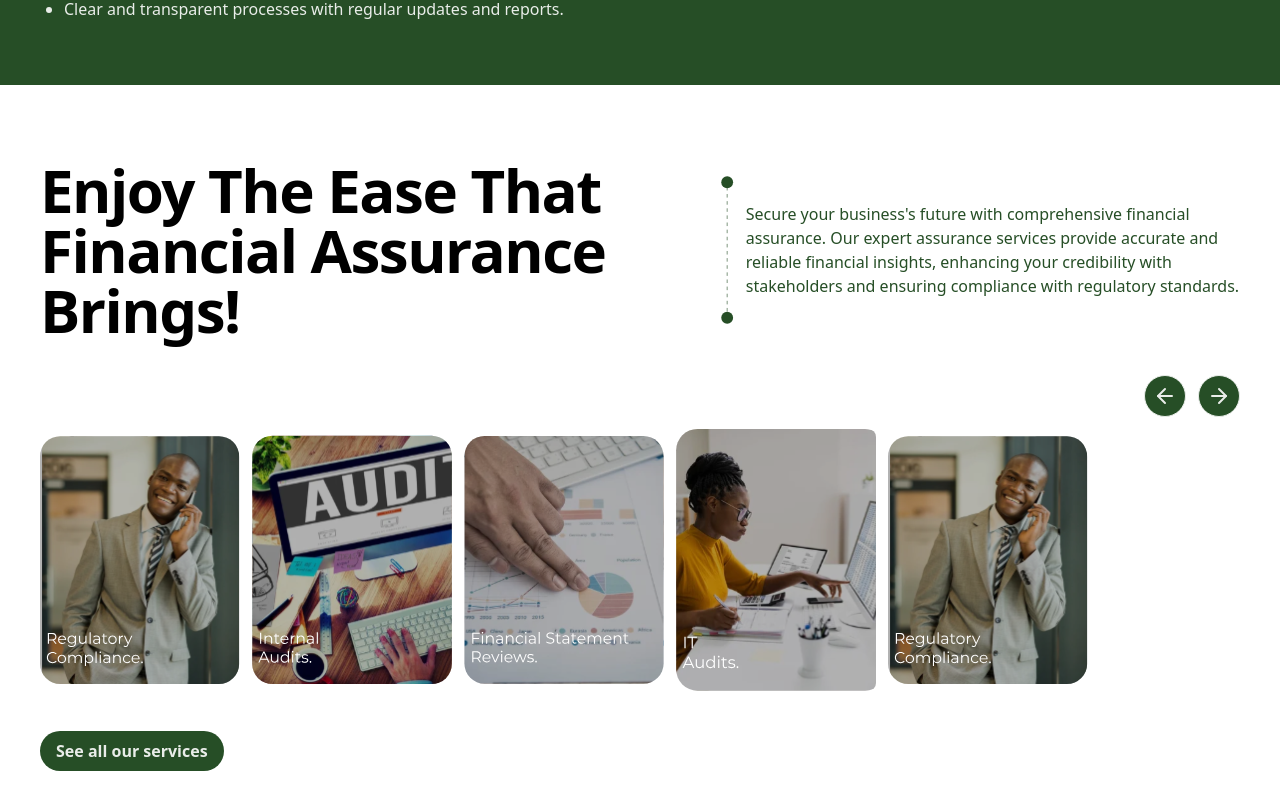
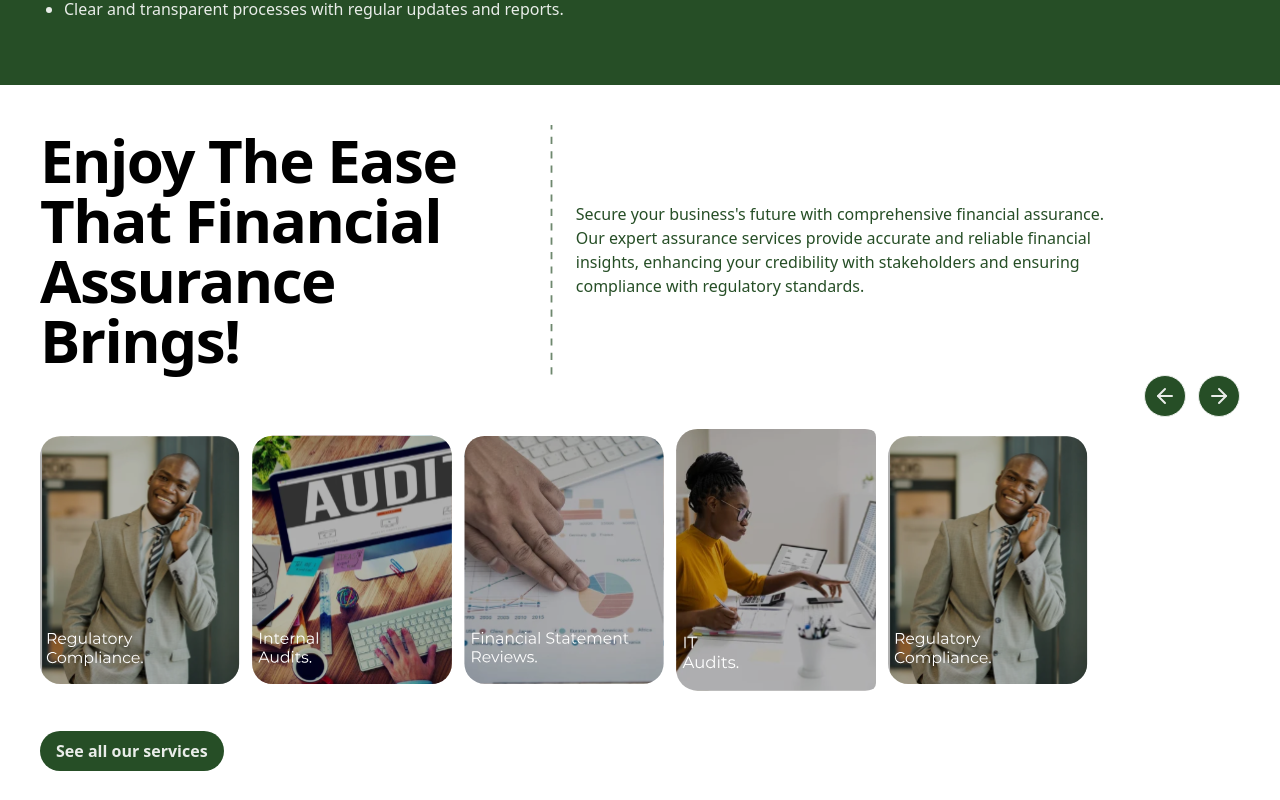
Before and after one commit to raji2004/vog-tech, a Next.js app: page / in a window 1280 px wide. Shown: the part 1480-2280 px from the top of the page. Built offline with nearby package versions, Linux system fonts and the light colour scheme.

Commit message:
chore: Update package.json to include react-intersection-observer dependency and CoreTeam component for dynamic rendering of team members

```diff
--- a/package.json
+++ b/package.json
@@ -22,6 +22,7 @@
     "react": "^18.3.1",
     "react-countup": "^6.5.3",
     "react-dom": "^18",
+    "react-intersection-observer": "^9.13.0",
     "tailwind-merge": "^2.4.0",
     "tailwindcss-animate": "^1.0.7"
   },
--- a/src/app/(landing Home)/_components/coreteam.tsx
+++ b/src/app/(landing Home)/_components/coreteam.tsx
@@ -1,11 +1,18 @@
 "use client";
+import { motion } from "framer-motion";
 import { P, H4, H1 } from "@/components/typography";
 import Image from "next/image";
-
+import { teamMembers } from "./data";
 
 const Team = ({ img, title, pos }: { img: string; title: string; pos: string }) => {
   return (
-    <div className="flex flex-col items-center text-center">
+    <motion.div
+      initial={{ opacity: 0, translateY: 50 }}
+      whileInView={{ opacity: 1, translateY: 0 }}
+      viewport={{ once: true }}
+      transition={{ duration: 0.6 }}
+      className="flex flex-col items-center text-center"
+    >
       <Image
         src={img}
         alt={title}
@@ -17,51 +24,28 @@ const Team = ({ img, title, pos }: { img: string; title: string; pos: string })
         {title}
       </H4>
       <P color="text-popover">{pos}</P>
-    </div>
+    </motion.div>
   );
 };
 
 export const CoreTeam = () => {
-  const teamMembers = [
-    {
-      img: "/img/home/coreteam.svg",
-      title: "UDO, OKEY OKORO CPA, MNIM, M.Sc.(UK), PHD (USA), CNA, ACTI.",
-      pos: "CEO",
-    },
-    {
-      img: "/img/home/coreteam.svg",
-      title: "UDO, OKEY OKORO CPA, MNIM, M.Sc.(UK), PHD (USA), CNA, ACTI.",
-      pos: "CEO",
-    },
-    {
-      img: "/img/home/coreteam.svg",
-      title: "UDO, OKEY OKORO CPA, MNIM, M.Sc.(UK), PHD (USA), CNA, ACTI.",
-      pos: "CEO",
-    },
-    {
-      img: "/img/home/coreteam.svg",
-      title: "UDO, OKEY OKORO CPA, MNIM, M.Sc.(UK), PHD (USA), CNA, ACTI.",
-      pos: "CEO",
-    },
-    {
-      img: "/img/home/coreteam.svg",
-      title: "UDO, OKEY OKORO CPA, MNIM, M.Sc.(UK), PHD (USA), CNA, ACTI.",
-      pos: "CEO",
-    },
-
-    // Add more team members as needed...
-  ];
-
 
 
   return (
     <div className="bg-white space-y-5 p-section-padding-sm md:p-section-padding">
-      <H1 color="text-primary" className="text-center">
-        Our Core Team
-      </H1>
+      <motion.div
+        initial={{ opacity: 0, translateY: 50 }}
+        whileInView={{ opacity: 1, translateY: 0 }}
+        viewport={{ once: true }}
+        transition={{ duration: 0.6 }}
+      >
+        <H1 color="text-primary" className="text-center">
+          Our Core Team
+        </H1>
+      </motion.div>
       <div className="flex flex-col md:flex-row md:flex-nowrap items-center justify-center md:gap-5 md:overflow-x-auto no-scrollbar">
         {teamMembers.map((member, index) => (
-          <div key={index} className="flex-shrink-0 w-40"> {/* Set a fixed width */}
+          <div key={index} className="flex-shrink-0 w-40">
             <Team
               img={member.img}
               title={member.title}
@@ -70,10 +54,6 @@ export const CoreTeam = () => {
           </div>
         ))}
       </div>
-
-
     </div>
   );
 };
-
-// Assume ReviewCardMotion is already defined and exported as motion(ReviewCard)
--- a/src/app/(landing Home)/_components/data.ts
+++ b/src/app/(landing Home)/_components/data.ts
@@ -199,3 +199,31 @@ export const reviews = [
         reviewertitle: "CTO",
     },
 ];
+
+export const teamMembers = [
+    {
+    img: "/img/home/coreteam.svg",
+    title: "UDO, OKEY OKORO CPA, MNIM, M.Sc.(UK), PHD (USA), CNA, ACTI.",
+    pos: "CEO",
+    },
+    {
+    img: "/img/home/coreteam.svg",
+    title: "UDO, OKEY OKORO CPA, MNIM, M.Sc.(UK), PHD (USA), CNA, ACTI.",
+    pos: "CEO",
+    },
+    {
+    img: "/img/home/coreteam.svg",
+    title: "UDO, OKEY OKORO CPA, MNIM, M.Sc.(UK), PHD (USA), CNA, ACTI.",
+    pos: "CEO",
+    },
+    {
+    img: "/img/home/coreteam.svg",
+    title: "UDO, OKEY OKORO CPA, MNIM, M.Sc.(UK), PHD (USA), CNA, ACTI.",
+    pos: "CEO",
+    },
+    {
+    img: "/img/home/coreteam.svg",
+    title: "UDO, OKEY OKORO CPA, MNIM, M.Sc.(UK), PHD (USA), CNA, ACTI.",
+    pos: "CEO",
+    },
+]
--- a/src/app/(landing Home)/_components/hero.tsx
+++ b/src/app/(landing Home)/_components/hero.tsx
@@ -1,21 +1,57 @@
+'use client';
+import { motion } from "framer-motion";
 import { H1, H2, P } from "@/components/typography"
 import { Button } from "@/components/button"
 import Image from "next/image"
+
 export const Hero = () => {
     const imgDimensions: number = 500;
+
+    // Define the animation variants
+    const containerVariants = {
+        hidden: { opacity: 0.2, y: 50 },
+        visible: {
+            opacity: 1,
+            y: 0,
+            transition: {
+                duration: 0.2,
+                staggerChildren: 0.2
+            }
+        }
+    };
+
+    const itemVariants = {
+        hidden: { opacity: 0.5, y: 20 },
+        visible: { opacity: 1, y: 0 }
+    };
+
     return (
-        <div className=" p-section-padding-sm md:p-section-padding flex flex-col items-center md:flex-row">
-            <div className=" flex flex-col items-center gap-2 md:items-start md:gap-4 ">
-                <div className="flex flex-row justify-between">
-                    <div className=" text-center space-y-2 md:flex flex-col-reverse md:text-left md:gap-5">
-                        <H1 >
+        <motion.div
+            className=" p-section-padding-sm md:p-section-padding flex flex-col items-center md:flex-row"
+            variants={containerVariants}
+            initial="hidden"
+            animate="visible"
+        >
+            <motion.div
+                className=" flex flex-col items-center gap-2 md:items-start md:gap-4 "
+                variants={containerVariants}
+            >
+                <motion.div
+                    className="flex flex-row justify-between"
+                    variants={containerVariants}
+                >
+                    <motion.div
+                        className=" text-center space-y-2 md:flex flex-col-reverse md:text-left md:gap-5"
+                        variants={itemVariants}
+                    >
+                        <H1>
                             Expert Tax Auditing and Business Consulting
                             Services in Nigeria.
                         </H1>
-                        <P >
+                        <P>
                             Ensuring Compliance, Maximizing Efficiency, Driving Success
                         </P>
-                    </div>
+                    </motion.div>
                     <Image
                         src={'/img/home/hero2.svg'}
                         alt="hero.svg"
@@ -23,17 +59,19 @@ export const Hero = () => {
                         height={imgDimensions}
                         className="hidden md:block"
                     />
-                </div>
-                <Button className=" rounded-full" >Get Started</Button>
+                </motion.div>
+                <motion.div
+                    variants={itemVariants}
+                >
+                    <Button className=" rounded-full" >Get Started</Button>
+                </motion.div>
                 <Image
                     src={'/img/home/hero.svg'}
                     alt="hero.svg"
                     width={imgDimensions}
                     height={imgDimensions}
                 />
-
-            </div>
-
-        </div>
+            </motion.div>
+        </motion.div>
     )
 }
--- a/src/app/(landing Home)/_components/meettheteam.tsx
+++ b/src/app/(landing Home)/_components/meettheteam.tsx
@@ -1,3 +1,6 @@
+'use client';
+
+import { motion } from "framer-motion";
 import { TeamCard } from "@/components/team";
 import { H1, P, } from "@/components/typography";
 import { teamData } from "./data";
@@ -5,29 +8,76 @@ import Image from "next/image";
 import { Button } from "@/components/button";
 
 export const MeetTheTeam = () => {
+    // Define the animation variants
+    const containerVariants = {
+        hidden: { opacity: 0 },
+        visible: {
+            opacity: 1,
+            transition: {
+                duration: 0.6,
+                staggerChildren: 0.2
+            }
+        }
+    };
+
+    const itemVariantsLeft = {
+        hidden: { opacity: 0, x: -50 },
+        visible: { opacity: 1, x: 0 }
+    };
+
+    const itemVariantsRight = {
+        hidden: { opacity: 0, x: 50 },
+        visible: { opacity: 1, x: 0 }
+    };
+
     return (
-        <div className=" bg-white p-section-padding-sm md:p-section-padding text-center space-y-10 ">
+        <motion.div
+            className=" bg-white p-section-padding-sm md:p-section-padding text-center space-y-10 "
+            variants={containerVariants}
+            initial="hidden"
+            animate="visible"
+        >
+            <motion.div variants={itemVariantsLeft}>
                 <H1 color="text-primary">Meet Our Team Of Innovative Problem Solvers</H1>
-            <div className="  space-y-10">
+            </motion.div>
+            <motion.div
+                className="  space-y-10"
+                variants={containerVariants}
+            >
                 {
                     teamData.map((item, i) => {
                         return (
+                            <motion.div
+                                key={i}
+                                variants={i % 2 === 0 ? itemVariantsLeft : itemVariantsRight}
+                            >
                                 <TeamCard
-                                key={i}
                                     title={item.title}
                                     position={item.position}
                                     image={item.image}
                                     description={item.description}
                                 />
+                            </motion.div>
                         )
                     })
                 }
-            </div>
-            <div className=" md:flex md:gap-4 space-y-6">
-                <Image src="/img/home/meettheteamb.svg" alt="team" className=" md:w-3/6" width={500} height={500} />
-                <div className=" md:w-1/2 space-y-5 text-left">
+            </motion.div>
+            <motion.div
+                className=" md:flex md:gap-4 space-y-6"
+                variants={containerVariants}
+            >
+                <motion.div
+                    className=" md:w-3/6"
+                    variants={itemVariantsLeft}
+                >
+                    <Image src="/img/home/meettheteamb.svg" alt="team" className=" md:w-full" width={500} height={500} />
+                </motion.div>
+                <motion.div
+                    className=" md:w-1/2 space-y-5 text-left"
+                    variants={itemVariantsRight}
+                >
                     <H1 color="text-primary">We Lead Your Business To Success!</H1>
-                    <P color="text-secondary-foreground">Our {"Team’s "}goal is to drive your team
+                    <P color="text-secondary-foreground">Our {"Team's "}goal is to drive your team
                         to success with the right finances and financial practices.
                     </P>
                     <div className=" flex gap-9">
@@ -38,8 +88,8 @@ export const MeetTheTeam = () => {
                         <P color="text-primary">To create professional rewarding services for all our clients through
                             relentless pursuit of perfection with necessary technological aids.</P>
                     </div>
-                </div>
-            </div>
-        </div>
+                </motion.div>
+            </motion.div>
+        </motion.div>
     )
 }
--- a/src/app/(landing Home)/_components/ourapproach.tsx
+++ b/src/app/(landing Home)/_components/ourapproach.tsx
@@ -1,26 +1,91 @@
+'use client';
+import { motion } from "framer-motion";
 import { H1, P, } from "@/components/typography"
 import { Card } from "@/components/card"
 import { cardData } from "./data"
 
 export const OurApproach = () => {
+    // Define the animation variants
+    const containerVariants = {
+        hidden: { opacity: 0 },
+        visible: {
+            opacity: 1,
+            transition: {
+                duration: 1.2,
+                staggerChildren: 0.2,
+                delayChildren: 0.2
+            }
+        }
+    };
+    const headerVariants = {
+        hidden: { opacity: 0 },
+        visible: {
+            opacity: 1,
+            transition: {
+                duration: 0.6
+            }
+        }
+    };
+    const textVariants = {
+        hidden: { opacity: 0 },
+        visible: {
+            opacity: 1,
+            transition: {
+                duration: 1
+            }
+        }
+    };
+    const cardVariants = {
+        hidden: { opacity: 0, y: 50 },
+        visible: {
+            opacity: 1,
+            y: 0,
+            transition: {
+                duration: 0.6
+            }
+        }
+    };
+
     return (
         <div className=" bg-primary p-section-padding-sm md:p-section-padding space-y-8 text-center ">
-            <H1 color="text-primary-foreground">Our Approach</H1>
-            <P  color="text-primary-foreground">
-                At VOG Global, our approach to financial assurance and business consulting is rooted in a commitment to excellence,
-                integrity, and client-centric service. We understand that each business is unique, and we tailor our services to meet
-                your specific needs and challenges.
-            </P>
+            <motion.div
+                variants={headerVariants}
+                initial="hidden"
+                animate="visible"
+            >
+                <H1 color="text-primary-foreground">Our Approach</H1>
+            </motion.div>
+            <motion.div
+                variants={textVariants}
+                initial="hidden"
+                animate="visible"
+            >
+                <P color="text-primary-foreground">
+                    At VOG Global, our approach to financial assurance and business consulting is rooted in a commitment to excellence,
+                    integrity, and client-centric service. We understand that each business is unique, and we tailor our services to meet
+                    your specific needs and challenges.
+                </P>
+            </motion.div>
 
-            <div className=" flex flex-row justify-center flex-wrap gap-x-3 gap-y-10  w-fit " >
+            <motion.div
+                className=" flex flex-row justify-center flex-wrap gap-x-3 gap-y-10  w-fit "
+                variants={containerVariants}
+                initial="hidden"
+                animate="visible"
+            >
                 {
                     cardData.map((item, i) => {
                         return (
-                            <Card key={i} title={item.title} description={item.description} icon={item.icon} />
+                            <motion.div
+                                key={i}
+                                variants={cardVariants}
+                            >
+                                <Card title={item.title} description={item.description} icon={item.icon} />
+                            </motion.div>
                         )
                     })
                 }
-            </div>
+            </motion.div>
 
         </div>
     )
--- a/src/app/(landing Home)/_components/serviceintro.tsx
+++ b/src/app/(landing Home)/_components/serviceintro.tsx
@@ -1,8 +1,9 @@
-import { H1,  P,  } from "@/components/typography"
-import { Carosel } from "./whatweprovide"
+'use client';
+import { motion } from "framer-motion";
+import { H1, P } from "@/components/typography";
+import { Carosel } from "./whatweprovide";
 import { Button } from "@/components/button";
 import { serviceIntroImg } from "./data";
-
 
 const AdjustableSVG = ({ width = 8, height = 90, strokeWidth = 0.8, circleRadius = 4, gap = 10 }) => {
     const lineStartY = circleRadius + strokeWidth + gap;
@@ -26,24 +27,94 @@ const AdjustableSVG = ({ width = 8, height = 90, strokeWidth = 0.8, circleRadius
 };
 
 export const ServiceIntro = () => {
+    // Define the animation variants
+    const containerVariants = {
+        hidden: { opacity: 0 },
+        visible: {
+            opacity: 1,
+            transition: {
+                duration: 1.2,
+                staggerChildren: 0.2,
+                delayChildren: 0.2
+            }
+        }
+    };
+    const headerVariants = {
+        hidden: { opacity: 0, x: -100 },
+        visible: {
+            opacity: 1,
+            x: 0,
+            transition: {
+                duration: 0.6
+            }
+        }
+    };
+    const textVariants = {
+        hidden: { opacity: 0, x: -100 },
+        visible: {
+            opacity: 1,
+            x: 0,
+            transition: {
+                duration: 0.6
+            }
+        }
+    };
+    const svgVariants = {
+        hidden: { opacity: 0, x: 100 },
+        visible: {
+            opacity: 1,
+            x: 0,
+            transition: {
+                duration: 0.6
+            }
+        }
+    };
+    const buttonVariants = {
+        hidden: { opacity: 0, y: 100 },
+        visible: {
+            opacity: 1,
+            y: 0,
+            transition: {
+                duration: 0.6
+            }
+        }
+    };
+
     return (
         <div className=" bg-white p-section-padding-sm md:p-section-padding ">
-            <div className="flex items-center gap-3">
+            <motion.div
+                className="flex items-center gap-3"
+                variants={containerVariants}
+                initial="hidden"
+                animate="visible"
+            >
+                <motion.div variants={headerVariants}>
                     <H1 color="text-secondary-foreground">
                         Enjoy The Ease That
                         Financial Assurance Brings!
                     </H1>
+                </motion.div>
+                <motion.div variants={svgVariants}>
                     <AdjustableSVG width={25} height={250} strokeWidth={1.8} circleRadius={12} gap={250} />
+                </motion.div>
+                <motion.div variants={textVariants}>
                     <P className=" text-[7px] w-5/6 text-left">
                         Secure your {"business's"} future with comprehensive financial assurance. Our expert assurance services provide
                         accurate and reliable financial insights, enhancing your credibility with stakeholders and ensuring compliance
                         with regulatory standards.
                     </P>
-            </div>
+                </motion.div>
+            </motion.div>
             <Carosel imgList={serviceIntroImg} />
+            <motion.div
+                variants={buttonVariants}
+                initial="hidden"
+                animate="visible"
+            >
                 <Button className=" mt-10 rounded-full">
                     See all our services
                 </Button>
+            </motion.div>
         </div>
-    )
-}
+    );
+};
```
Also changed, not shown: src/app/(landing Home)/_components/whatweprovide.tsx (+62 -19 lines), 1 other file (tests, documents, lock files or other folders). Lines whose indentation alone changed are shown as unchanged.
